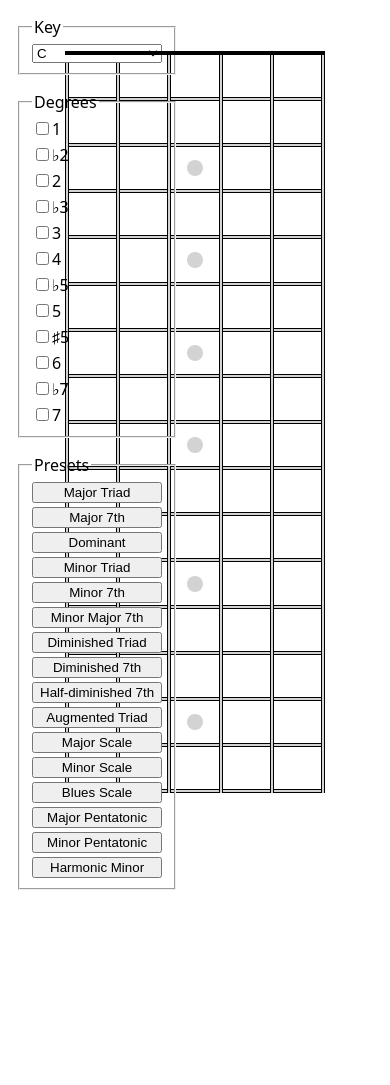
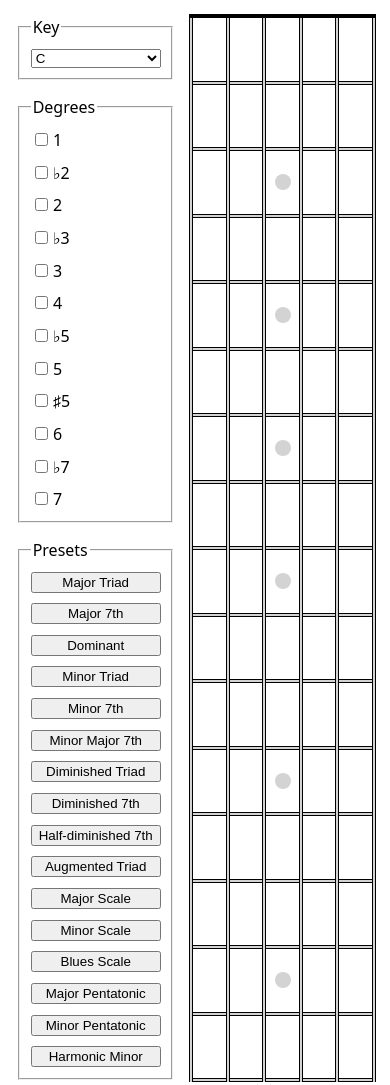
Before and after one commit to jgwhite/fretboard, a plain HTML site: page index.html in a window 390 px wide. Before the commit the page ends 890 px from the top, so only its background shows below. Drawn offline with Linux system fonts and the light colour scheme.

Commit message:
Mobile layout
Closes #1

```diff
--- a/index.html
+++ b/index.html
@@ -9,24 +9,25 @@
       content="width=device-width, initial-scale=1, viewport-fit=cover"
     />
     <style>
+      :root {
+        --min-width: 600px;
+        --padding: 16px;
+      }
       html {
         font-family: system-ui;
       }
       body {
+        display: grid;
         position: relative;
         margin: 0;
-        padding: 0;
-        width: 100vw;
-        height: 100vh;
-        display: flex;
-        justify-content: center;
-        align-items: stretch;
+        padding: var(--padding);
+        grid-template-columns: max-content minmax(128px, 256px);
+        gap: var(--padding);
+        box-sizing: border-box;
+        justify-content: stretch;
       }
       .neck {
-        width: 256px;
-        position: absolute;
-        top: 6.25%;
-        bottom: 6.25%;
+        position: relative;
       }
       .nut {
         position: absolute;
@@ -123,16 +124,26 @@
       }
       .settings {
         display: flex;
+        position: relative;
         flex-direction: column;
         gap: 1rem;
-        position: absolute;
-        top: 16px;
-        left: 16px;
-      }
-      .settings fieldset {
-        display: flex;
-        flex-direction: column;
-        gap: 0.25rem;
+
+        --inner-padding: calc(var(--padding) * (2 / 3));
+
+        fieldset {
+          display: flex;
+          flex-direction: column;
+          padding: var(--inner-padding);
+          gap: var(--inner-padding);
+
+          legend {
+            width: fit-content;
+          }
+        }
+
+        input[type="checkbox"] {
+          margin-right: calc(var(--inner-padding) / 2);
+        }
       }
     </style>
   </head>
@@ -179,8 +190,8 @@
 
       function draw() {
         root.innerHTML = "";
+        drawSettings();
         drawFretboard();
-        drawSettings();
       }
 
       function drawFretboard() {
```
